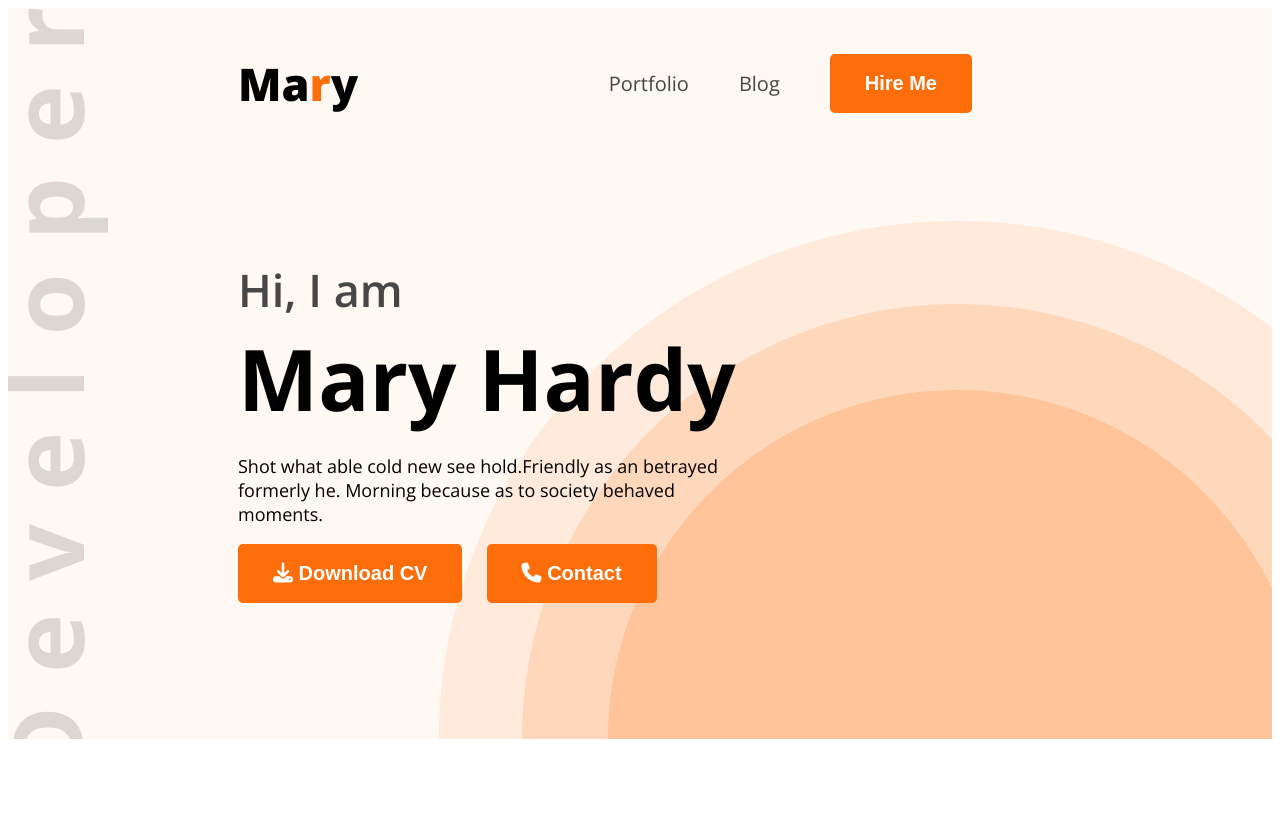
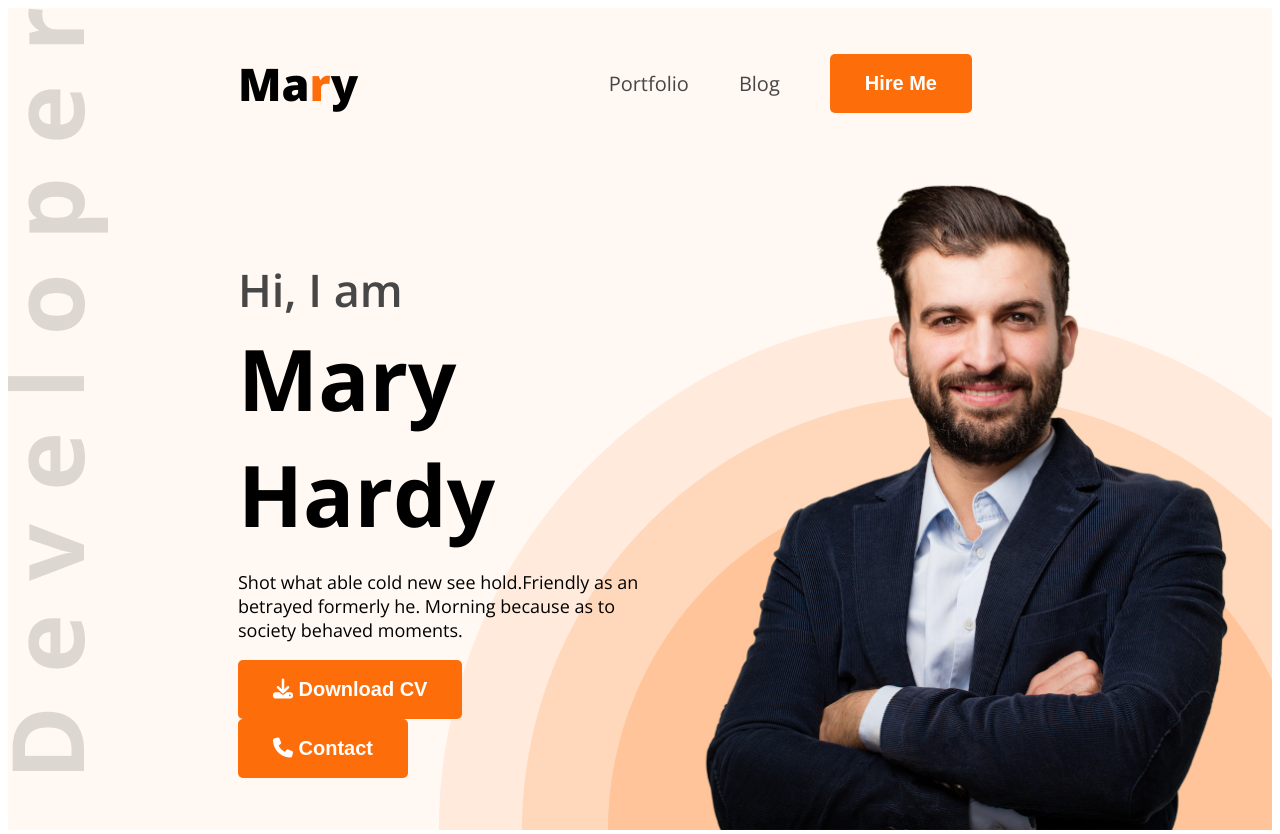
Before and after one commit to shaxahan/web-developer-portfolio, a plain HTML site: page index.html in a window 1280 px wide. Shown: the top 834 px of the page. Drawn offline with nearby package versions, Linux system fonts and the light colour scheme.

Commit message:
fit content

```diff
--- a/index.html
+++ b/index.html
@@ -43,7 +43,7 @@
             <i class="fa-solid fa-phone"></i> Contact
           </button>
         </div>
-        <img class="banner-profile-pic" src="" alt="" />
+        <img class="banner-profile-pic" src="/images/hardy.png" alt="" />
       </div>
     </header>
     <main>
--- a/styles/portfolio.css
+++ b/styles/portfolio.css
@@ -47,6 +47,7 @@ header {
     url("../images/header_bg.png");
   background-repeat: no-repeat;
   background-position: top left, bottom right;
+  max-height: fit-content;
 }
 
 /* Nav styles */
@@ -85,8 +86,7 @@ nav ul a {
 }
 
 .banner-content {
-  width: 580px;
-  height: 580px;
+  max-width: 585px;
 }
 
 .banner-greetings {
```
